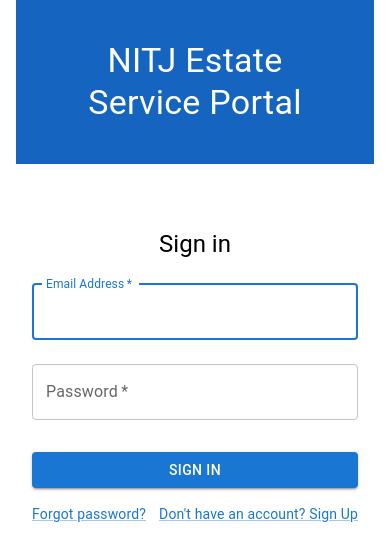
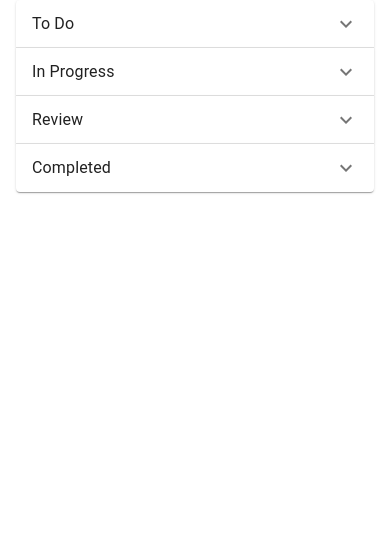
Before and after one commit to Sukhraj2454/Estate, a React (Create React App) app in the folder main/: page / in a window 390 px wide. Shown: the top 560 px of the page. Built offline with nearby package versions, Linux system fonts and the light colour scheme.

Commit message:
Created Task Layout for both large and small screens

```diff
--- a/main/package.json
+++ b/main/package.json
@@ -5,6 +5,7 @@
   "dependencies": {
     "@emotion/react": "^11.5.0",
     "@emotion/styled": "^11.3.0",
+    "@mui/icons-material": "^5.2.1",
     "@mui/material": "^5.0.6",
     "@testing-library/jest-dom": "^5.14.1",
     "@testing-library/react": "^11.2.7",
--- a/main/src/App.js
+++ b/main/src/App.js
@@ -1,15 +1,24 @@
 
 import { BrowserRouter as Router, Route, Switch } from 'react-router-dom';
 import Home from './Routes/Home/Home';
+import TaskBoard from './Components/TaskBoard/TaskBoard';
+
+import { createTheme } from '@mui/material/styles';
 
 function App() {
+  const theme = createTheme();
   return (
     <Router>
 
       <Switch>
 
+        <Route path="/home" exact>
+
+          <Home theme={theme} />
+        </Route>
+
         <Route path="/" exact>
-          <Home />
+          <TaskBoard theme={theme} />
         </Route>
       </Switch>
 
--- /dev/null
+++ b/main/src/Components/TaskBoard/TaskBoard.js
@@ -0,0 +1,27 @@
+// Components
+import TaskBoardlg from './TaskBoardlg';
+import TaskBoardsm from './TaskBoardsm';
+// Material UI Components
+import { useTheme } from '@mui/material/styles';
+import { useMediaQuery } from '@mui/material';
+
+function useWidth() {
+    const theme = useTheme();
+    const keys = [...theme.breakpoints.keys].reverse();
+    return (
+        keys.reduce((output, key) => {
+            // eslint-disable-next-line react-hooks/rules-of-hooks
+            const matches = useMediaQuery(theme.breakpoints.up(key));
+            return !output && matches ? key : output;
+        }, null) || 'xs'
+    );
+}
+
+export default function TaskBoard({ theme }) {
+    const wd = useWidth();
+    return (
+        (wd !== 'xs' && wd !== 'sm') ?
+            <TaskBoardlg theme={theme} />
+            : <TaskBoardsm theme={theme} />
+    )
+}
--- /dev/null
+++ b/main/src/Components/TaskBoard/TaskBoardlg.js
@@ -0,0 +1,30 @@
+// Material UI Components
+import { ThemeProvider } from '@mui/material/styles';
+import Container from '@mui/material/Container';
+import Paper from '@mui/material/Paper';
+import Grid from '@mui/material/Grid';
+
+export default function TaskBoardlg({ theme }) {
+
+    return (
+        <ThemeProvider theme={theme}>
+            <Container component='main' maxWidth='xl'>
+                <Grid container spacing={3} justifyContent={'center'} sx={{ mt: 7 }} >
+                    <Grid item sm={3} xs={8}>
+                        <Paper variant='outlined' sx={{ background: '#eee', minHeight: 600, height: 'maxContent', width: '100%' }} />
+                    </Grid>
+                    <Grid item sm={3} xs={8}>
+                        <Paper variant='outlined' sx={{ background: '#eee', minHeight: 600, height: 'maxContent', width: '100%' }} />
+                    </Grid>
+                    <Grid item sm={3} xs={8}>
+                        <Paper variant='outlined' sx={{ background: '#eee', minHeight: 600, height: 'maxContent', width: '100%' }} />
+                    </Grid>
+                    <Grid item sm={3} xs={8}>
+                        <Paper variant='outlined' sx={{ background: '#eee', minHeight: 600, height: 'maxContent', width: '100%' }} />
+                    </Grid>
+                </Grid>
+            </Container>
+        </ThemeProvider>
+    )
+
+}
--- /dev/null
+++ b/main/src/Components/TaskBoard/TaskBoardsm.js
@@ -0,0 +1,79 @@
+
+// Material UI Components
+import { ThemeProvider } from '@mui/material/styles';
+import Container from '@mui/material/Container';
+import Accordion from '@mui/material/Accordion';
+import AccordionSummary from '@mui/material/AccordionSummary';
+import AccordionDetails from '@mui/material/AccordionDetails';
+import Typography from '@mui/material/Typography';
+import ExpandMoreIcon from '@mui/icons-material/ExpandMore';
+
+
+export default function TaskBoardsm({ theme }) {
+
+    return (
+        <ThemeProvider theme={theme}>
+            <Container component='main' maxWidth='lg'>
+
+                <Accordion>
+                    <AccordionSummary
+                        expandIcon={<ExpandMoreIcon />}
+                        aria-controls="panel1a-content"
+                        id="panel1a-header"
+                    >
+                        <Typography>To Do</Typography>
+                    </AccordionSummary>
+                    <AccordionDetails>
+                        <Typography>
+                            Here Todo tasks are to be displayed.
+                        </Typography>
+                    </AccordionDetails>
+                </Accordion>
+
+                <Accordion>
+                    <AccordionSummary
+                        expandIcon={<ExpandMoreIcon />}
+                        aria-controls="panel2a-content"
+                        id="panel2a-header"
+                    >
+                        <Typography>In Progress</Typography>
+                    </AccordionSummary>
+                    <AccordionDetails>
+                        <Typography>These Tasks are in progress.
+                        </Typography>
+                    </AccordionDetails>
+                </Accordion>
+
+                <Accordion>
+                    <AccordionSummary
+                        expandIcon={<ExpandMoreIcon />}
+                        aria-controls="panel3a-content"
+                        id="panel3a-header"
+                    >
+                        <Typography>Review</Typography>
+                    </AccordionSummary>
+                    <AccordionDetails>
+                        <Typography>These Tasks are in Review.
+                        </Typography>
+                    </AccordionDetails>
+                </Accordion>
+
+                <Accordion>
+                    <AccordionSummary
+                        expandIcon={<ExpandMoreIcon />}
+                        aria-controls="panel3a-content"
+                        id="panel3a-header"
+                    >
+
+                        <Typography>Completed</Typography>
+                    </AccordionSummary>
+                    <AccordionDetails>
+                        <Typography>These Tasks are Comleted within past two weeks.
+                        </Typography>
+                    </AccordionDetails>
+                </Accordion>
+
+            </Container>
+        </ThemeProvider>
+    )
+}
--- a/main/src/Routes/Home/Home.js
+++ b/main/src/Routes/Home/Home.js
@@ -2,12 +2,12 @@ import { useState } from 'react';
 
 import Login from '../../Components/Login';
 import Signup from '../../Components/Signup';
-import { createTheme } from '@mui/material/styles';
+// import TaskBoard from '../../Components/TaskBoard/TaskBoard';
+
 import { Container, Typography } from '@mui/material';
 
-const Home = function () {
+const Home = function ({theme}) {
 
-    const theme = createTheme();
     const [flag, setFlag] = useState(true)
     const LS = () => {
         setFlag(!flag);
@@ -23,15 +23,13 @@ const Home = function () {
                     textAlign: "center",
                     color: "white"
                 }}
-            >
-                NITJ Estate Service Portal
-            </Typography>
+            >NITJ Estate Service Portal </Typography>
 
             {
                 flag ? <Login theme={theme} change={LS} /> :
                     <Signup theme={theme} change={LS} />
             }
-
+            {/* <TaskBoard /> */}
         </Container>
     )
 }
```
